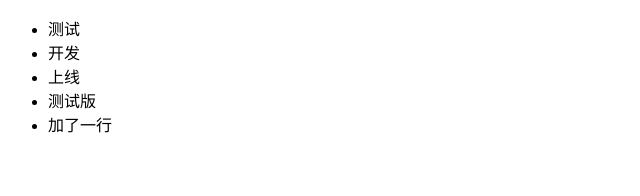
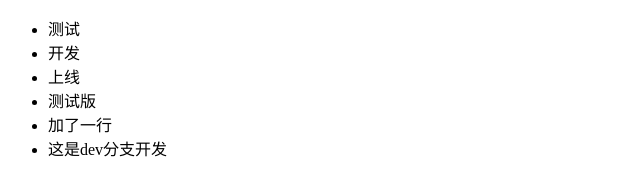
Before and after one commit to joycolu/dbhot, a plain HTML site: page index.html in a window 1280 px wide. Shown: the whole page, without its empty margins (0-640 px from the left). Drawn offline with Linux system fonts and the light colour scheme.

Commit message:
这是在公司分支开发

```diff
--- a/index.html
+++ b/index.html
@@ -13,6 +13,7 @@
         <li>上线</li>
         <li>测试版</li>
         <li>加了一行</li>
+        <li>这是dev分支开发</li>
     </ul>
 </body>
 </html>
```
